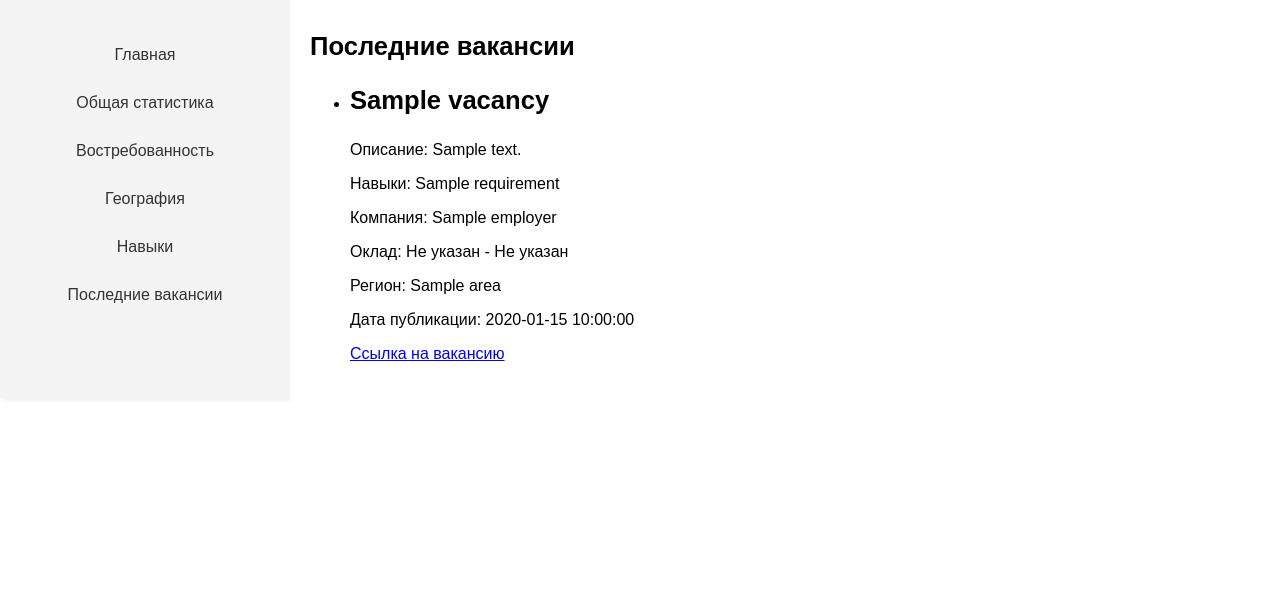
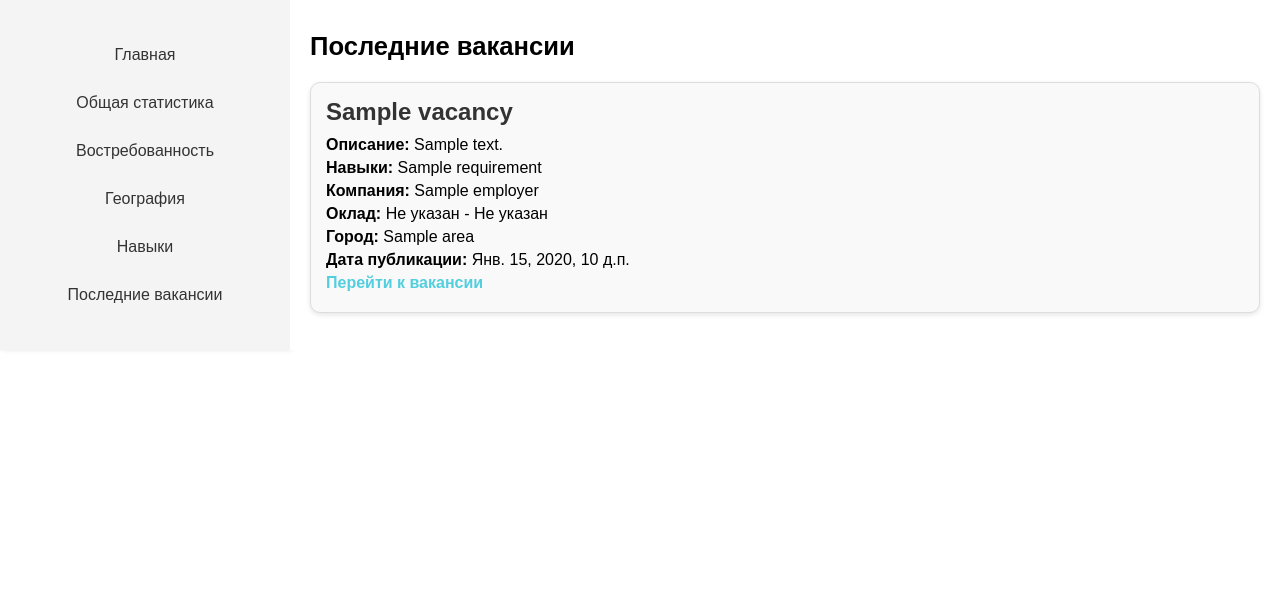
Before and after one commit to STEPANONEDEATH/URFU_Django_UX_UI_Designer, a Django app: template UI_UX_Project/ui_ux_project/templates/vacancies.html in a window 1280 px wide. Shown: the part 94-696 px from the top of the page. Run offline with Django 3.2, Linux system fonts and the light colour scheme; the template is opened without the code that fills it: most values are stand-ins (such as "Sample title", 1, 10 or a date in 2020).

Commit message:
Add files via upload

```diff
--- a/UI_UX_Project/ui_ux_project/static/css/style.css
+++ b/UI_UX_Project/ui_ux_project/static/css/style.css
@@ -157,7 +157,7 @@ footer {
     justify-content: flex-start;
     gap: 10px;
     flex-wrap: wrap;
-    margin: 20px 0;
+    margin: 0 0 20px 0;
 }
 
 .skills_list h2 {
@@ -308,6 +308,10 @@ h1, h2, h3, h4, h5, h6 {
     font-size: 2vw;
 }
 
+h3 {
+    font-size: 1.5vw;
+}
+
 /* Адаптивность для очень маленьких экранов */
 @media (max-width: 480px) {
     .logo h1 {
@@ -341,3 +345,98 @@ h1, h2, h3, h4, h5, h6 {
         padding: 5px;
     }
 }
+
+/* Общие стили для списка вакансий */
+.vacancies-list {
+    list-style: none;
+    padding: 0;
+    margin: 0;
+}
+
+.vacancy-item {
+    background-color: #f9f9f9;
+    border: 1px solid #ddd;
+    border-radius: 10px;
+    padding: 15px;
+    margin-bottom: 15px;
+    box-shadow: 0 2px 5px rgba(0, 0, 0, 0.1);
+}
+
+.vacancy-title {
+    font-size: 1.5rem;
+    margin: 0 0 10px 0;
+    color: #333;
+}
+
+.vacancy-description,
+.vacancy-skills,
+.vacancy-company,
+.vacancy-salary,
+.vacancy-region,
+.vacancy-date,
+.vacancy-link {
+    margin: 5px 0;
+    font-size: 1rem;
+}
+
+.vacancy-link a {
+    color: #53CEDF;
+    text-decoration: none;
+    font-weight: bold;
+}
+
+.vacancy-link a:hover {
+    text-decoration: underline;
+}
+
+/* Адаптивность для мобильных устройств */
+@media (max-width: 768px) {
+    .vacancy-item {
+        padding: 10px;
+    }
+
+    .vacancy-title {
+        font-size: 1.2rem;
+    }
+
+    .vacancy-description,
+    .vacancy-skills,
+    .vacancy-company,
+    .vacancy-salary,
+    .vacancy-region,
+    .vacancy-date,
+    .vacancy-link {
+        font-size: 0.9rem;
+    }
+}
+
+@media (max-width: 480px) {
+    .vacancy-item {
+        padding: 8px;
+    }
+
+    .vacancy-title {
+        font-size: 1rem;
+    }
+
+    .vacancy-description,
+    .vacancy-skills,
+    .vacancy-company,
+    .vacancy-salary,
+    .vacancy-region,
+    .vacancy-date,
+    .vacancy-link {
+        font-size: 0.8rem;
+    }
+}
+
+.vacancy-description ul,
+.vacancy-skills ul {
+    list-style-type: disc;
+    margin-left: 20px;
+}
+
+.vacancy-description li,
+.vacancy-skills li {
+    margin-bottom: 5px;
+}
--- a/UI_UX_Project/ui_ux_project/templates/demand.html
+++ b/UI_UX_Project/ui_ux_project/templates/demand.html
@@ -5,7 +5,7 @@
     <h2>Востребованность</h2>
 
     <!-- Динамика уровня зарплат по годам -->
-    <h3>Динамика уровня зарплат по годам</h3>
+    <h3>Динамика уровня зарплат по годам UX/UI дизайнеров</h3>
     <div id="demand_salary_chart"></div>
     <div id="image-container">
         {% if demand_salary_chart_image %}
@@ -27,14 +27,14 @@
             {% for row in demand_salary_dynamics %}
             <tr>
                 <td>{{ row.year }}</td>
-                <td>{{ row.average_salary|floatformat:2 }}</td>
+                <td>{{ row.average_salary|floatformat:0 }}</td>
             </tr>
             {% endfor %}
         </tbody>
     </table>
 
     <!-- Динамика количества вакансий по годам -->
-    <h3>Динамика количества вакансий по годам</h3>
+    <h3 style="margin-top: 40px;">Динамика количества вакансий по годам UX/UI дизайнеров</h3>
     <div id="demand_vacancies_chart"></div>
     <div id="image-container">
         {% if demand_vacancy_chart_image %}
--- a/UI_UX_Project/ui_ux_project/templates/geo.html
+++ b/UI_UX_Project/ui_ux_project/templates/geo.html
@@ -4,7 +4,7 @@
     <h2>География</h2>
 
     <!-- Уровень зарплат по городам -->
-    <h3>Уровень зарплат по городам для выбранной профессии</h3>
+    <h3>Уровень зарплат по городам для UX/UI дизайнеров</h3>
     <div id="image-container">
         {% if geo_salary_chart_image %}
             <img src="{{ geo_salary_chart_image.image.url }}" alt="Уровень зарплат по городам">
@@ -23,14 +23,14 @@
             {% for row in geo_salary %}
             <tr>
                 <td>{{ row.city }}</td>
-                <td>{{ row.average_salary|floatformat:2 }}</td>
+                <td>{{ row.average_salary|floatformat:0 }}</td>
             </tr>
             {% endfor %}
         </tbody>
     </table>
 
     <!-- Доля вакансий по городам -->
-    <h3>Доля вакансий по городам для выбранной профессии</h3>
+    <h3 style="margin-top: 40px;">Доля вакансий по городам для UX/UI дизайнеров</h3>
     <div id="image-container">
         {% if geo_share_chart_image %}
             <img src="{{ geo_share_chart_image.image.url }}" alt="Доля вакансий по городам">
--- a/UI_UX_Project/ui_ux_project/templates/skills.html
+++ b/UI_UX_Project/ui_ux_project/templates/skills.html
@@ -1,16 +1,16 @@
 {% extends 'base.html' %}
 
 {% block content %}
-    <h2>ТОП UX/UI Навыки</h2>
+    <h2 style="margin-bottom: 5px;">Самые востребованные навыки для UX/UI дизайнера</h2>
 
     <div class="skills_list">
-        <h2>Топ 20 UX/UI навыков за</h2>
+        <h3>Топ 20 UX/UI навыков за</h3>
         <select id="skills-select" onchange="updateSkillsTable()">
             {% for year in years %}
                 <option value="{{ year }}" {% if year == selected_year %}selected{% endif %}>{{ year }}</option>
             {% endfor %}
         </select>
-        <h2>год</h2>
+        <h3>год</h3>
     </div>
 
     <!-- График для топ-20 UX/UI навыков -->
--- a/UI_UX_Project/ui_ux_project/templates/vacancies.html
+++ b/UI_UX_Project/ui_ux_project/templates/vacancies.html
@@ -2,17 +2,30 @@
 
 {% block content %}
     <h2>Последние вакансии</h2>
-    <ul>
+    <ul class="vacancies-list">
         {% for vacancy in vacancies %}
-            <li>
-                <h3>{{ vacancy.name }}</h3>
-                <p>Описание: {{ vacancy.description|safe|default:"Описание отсутствует" }}</p>
-                <p>Навыки: {{ vacancy.snippet.requirement|default:"Навыки не указаны" }}</p>
-                <p>Компания: {{ vacancy.employer.name|default:"Компания не указана" }}</p>
-                <p>Оклад: {{ vacancy.salary.from|default:"Не указан" }} - {{ vacancy.salary.to|default:"Не указан" }} {{ vacancy.salary.currency|default:"" }}</p>
-                <p>Регион: {{ vacancy.area.name|default:"Регион не указан" }}</p>
-                <p>Дата публикации: {{ vacancy.published_at|date:"Y-m-d H:i:s" }}</p>
-                <p><a href="{{ vacancy.alternate_url }}" target="_blank">Ссылка на вакансию</a></p>
+            <li class="vacancy-item">
+                <h3 class="vacancy-title">{{ vacancy.name }}</h3>
+                <div class="vacancy-description">
+                    <strong>Описание:</strong>
+                    {{ vacancy.description|safe|default:"Описание отсутствует" }}
+                </div>
+                <div class="vacancy-skills">
+                    <strong>Навыки:</strong>
+                    {{ vacancy.snippet.requirement|safe|default:"Навыки не указаны" }}
+                </div>
+                <p class="vacancy-company"><strong>Компания:</strong> {{ vacancy.employer.name|default:"Компания не указана" }}</p>
+                <p class="vacancy-salary">
+                    <strong>Оклад:</strong>
+                    {% if vacancy.salary %}
+                        {{ vacancy.salary.from|default:"Не указан" }} - {{ vacancy.salary.to|default:"Не указан" }} {{ vacancy.salary.currency|default:"" }}
+                    {% else %}
+                        Не указан
+                    {% endif %}
+                </p>
+                <p class="vacancy-region"><strong>Город:</strong> {{ vacancy.area.name|default:"Регион не указан" }}</p>
+                <p class="vacancy-date"><strong>Дата публикации:</strong> {{ vacancy.published_at|default:"Дата отсутствует" }}</p>
+                <p class="vacancy-link"><a href="{{ vacancy.alternate_url }}" target="_blank">Перейти к вакансии</a></p>
             </li>
         {% empty %}
             <p>Нет доступных вакансий.</p>
```
Also changed, not shown: UI_UX_Project/ui_ux_project/templates/statistics.html (+10 -10 lines), UI_UX_Project/ui_ux_project/utils.py (+76 -0 lines), UI_UX_Project/ui_ux_project/views.py (+112 -18 lines).
